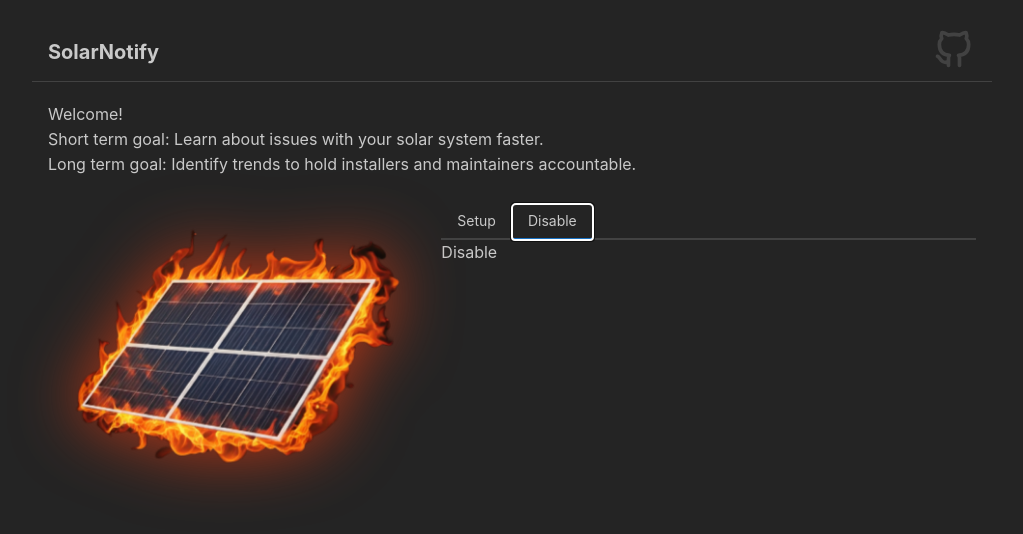
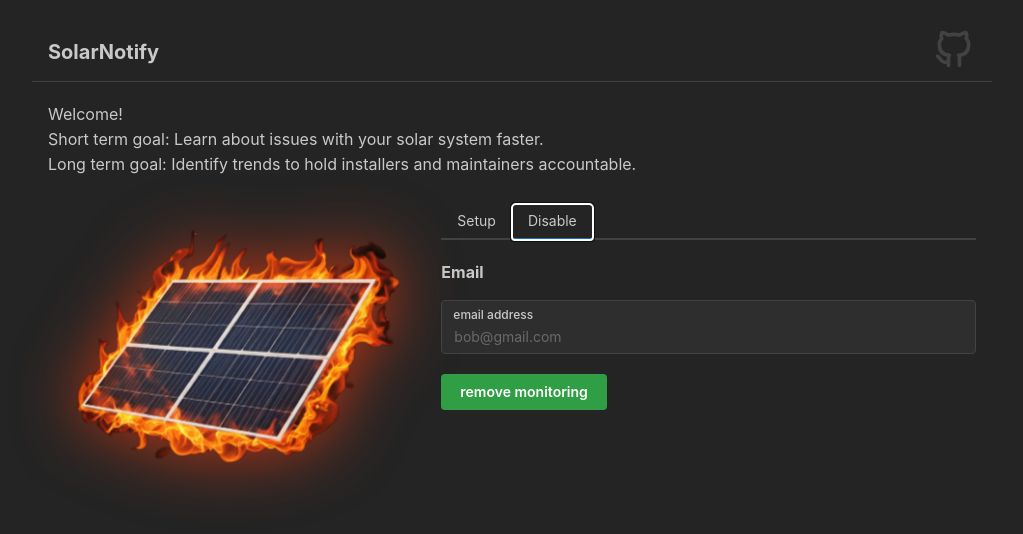
Before and after one commit to stockhausenj/solarnotify, a React (Vite) app in the folder solarnotify/: page / in a window 1280 px wide. Both pictures are taken after a click on the tab "Disable". Shown: the top 534 px of the page, without its empty margins (128-1151 px from the left). Built offline with nearby package versions, Linux system fonts and the light colour scheme.

Commit message:
try allowing delete

```diff
--- a/solarnotify/src/App.tsx
+++ b/solarnotify/src/App.tsx
@@ -4,6 +4,7 @@ import { MantineProvider, Grid, Container, Tabs } from '@mantine/core';
 import logo from './assets/logo.png';
 import './App.css';
 import { Setup } from './components/Setup/Setup';
+import { Disable } from './components/Disable/Disable';
 import { Welcome } from './components/Welcome/Welcome';
 import { Header } from './components/Header/Header';
 
@@ -38,7 +39,7 @@ export default function App() {
                 <Setup />
               </Tabs.Panel>
               <Tabs.Panel value="Disable">
-                Disable
+                <Disable />
               </Tabs.Panel>
             </Tabs>
           </Grid.Col>
--- /dev/null
+++ b/solarnotify/src/components/Disable/Disable.module.css
@@ -0,0 +1,17 @@
+.root {
+  position: relative;
+}
+
+.input {
+  height: 3.375rem;
+  padding-top: 1.125rem;
+}
+
+.label {
+  position: absolute;
+  pointer-events: none;
+  font-size: var(--mantine-font-size-xs);
+  padding-left: var(--mantine-spacing-sm);
+  padding-top: calc(var(--mantine-spacing-sm) / 2);
+  z-index: 1;
+}
--- /dev/null
+++ b/solarnotify/src/components/Disable/Disable.tsx
@@ -0,0 +1,59 @@
+import { useState } from 'react';
+import { Title, Space, Button, TextInput } from '@mantine/core';
+import { IconCheck } from '@tabler/icons-react';
+import classes from './Disable.module.css';
+
+export function Disable() {
+  const [selectedEmail, setSelectedEmail] = useState('')
+  const [disabled, setDisabled] = useState(false);
+
+  const cleanup = () => {
+    fetch(`/api/email/disable?email=${selectedEmail}`, {
+      method: 'GET',
+      headers: {
+        'Content-Type': 'application/json',
+      }
+    })
+      .then(response => {
+        if (!response.ok) {
+          throw new Error(`HTTP error during cleanup: ${response.status}`)
+        } else {
+          return response.json();
+        }
+      })
+      .then(data => {
+        if (data.deleted) {
+          setDisabled(true);
+        }
+      })
+      .catch(error => {
+        console.error("error during cleanup", error);
+      })
+  }
+
+  return (
+    <>
+      <Space h="lg" />
+      <Title order={5}>
+        Email
+        {disabled && <IconCheck style={{ color: 'green', marginRight: '5px' }} />}
+      </Title>
+
+      <Space h="md" />
+      <TextInput
+        value={selectedEmail}
+        onChange={(event) => {
+          setSelectedEmail(event.currentTarget.value)
+        }}
+        label="email address"
+        placeholder="bob@gmail.com"
+        classNames={classes}
+      />
+      <div style={{ marginTop: '20px' }}>
+        <Button onClick={cleanup} color="green" loaderProps={{ type: 'dots' }}>
+          remove monitoring
+        </Button>
+      </div>
+    </>
+  );
+}
```
Also changed, not shown: 1 other file (tests, documents, lock files or other folders).
